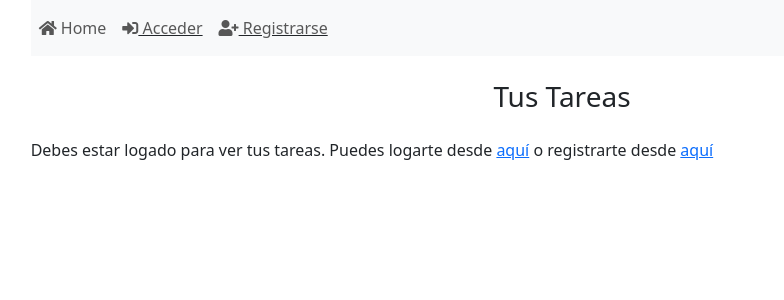
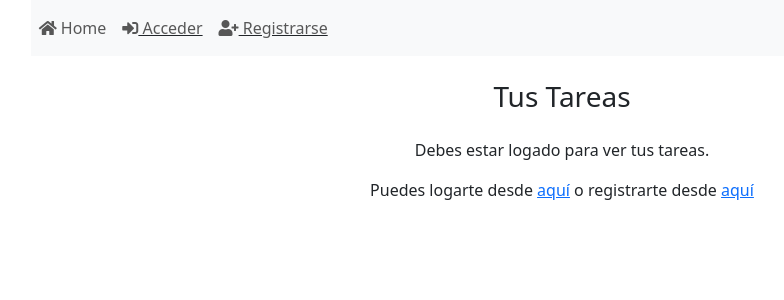
Before and after one commit to marcosjrs/Gestor_Tareas_Symfony_Angular, an Angular app in the folder angular/: page / in a window 1280 px wide. Shown: the top 300 px of the page, without its empty margins (78-862 px from the left). Built offline with nearby package versions, Linux system fonts and the light colour scheme.

Commit message:
Texto centrado de info de no logado

```diff
--- a/angular/src/app/views/default.component.html
+++ b/angular/src/app/views/default.component.html
@@ -1,7 +1,7 @@
 <div>
     <h3 class="text-center mt-4 mb-4">Tus Tareas</h3>
     <div class="text-center" *ngIf="loadingPage"><i class="fas fa-spinner fa-spin"></i> Cargando tus tareas...</div>
-    <div *ngIf="noLogin">Debes estar logado para ver tus tareas. Puedes logarte desde <a [routerLink]="['/login']">aquí</a> o registrarte desde <a [routerLink]="['/register']">aquí</a> </div>
+    <div *ngIf="noLogin"  class="text-center"><p>Debes estar logado para ver tus tareas.</p> Puedes logarte desde <a [routerLink]="['/login']">aquí</a> o registrarte desde <a [routerLink]="['/register']">aquí</a> </div>
     <div *ngIf="tasks && tasks.length">
         <table class="table table-striped">
             <thead>
```
